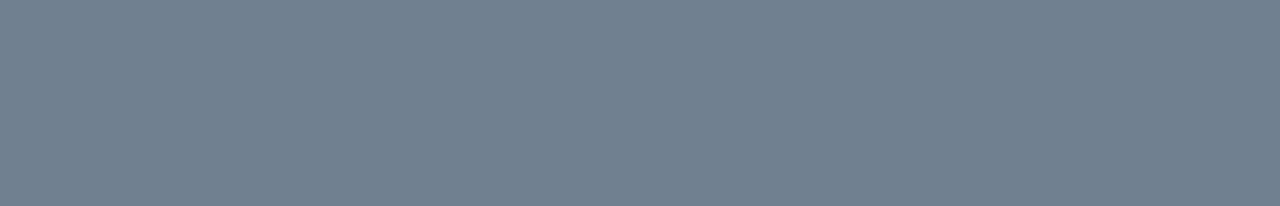
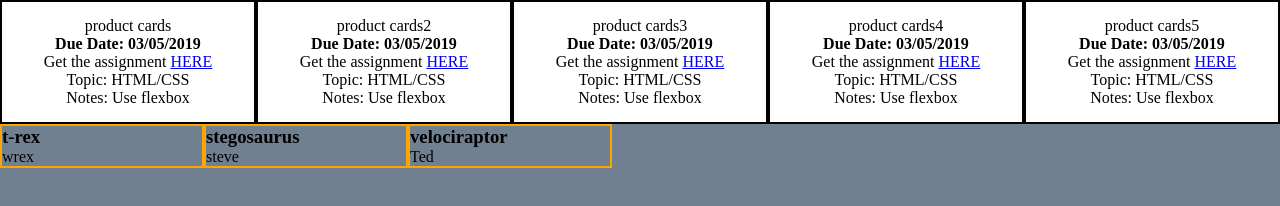
Before and after one commit to bandstrar/dom-loops, a plain HTML site: page index.html in a window 1280 px wide. Drawn offline with Linux system fonts and the light colour scheme.

Commit message:
put stuff on the dom

```diff
--- /dev/null
+++ b/dom.js
@@ -0,0 +1,94 @@
+"use strict";
+
+const dinosaurs = [
+  {
+    dinoType: "t-rex",
+    name: "wrex",
+  },
+  {
+    dinoType: "stegosaurus",
+    name: "steve",
+  },
+  {
+    dinoType: "velociraptor",
+    name: "Ted",
+  },
+];
+const assignments = [
+  {
+    title: "product cards",
+    dueDate: "03/05/2019",
+    topic: "HTML/CSS",
+    notes: "Use flexbox",
+    assignmentUrl: "http://www.google.com",
+  },
+  {
+    title: "product cards2",
+    dueDate: "03/05/2019",
+    topic: "HTML/CSS",
+    notes: "Use flexbox",
+    assignmentUrl: "http://www.google.com",
+  },
+  {
+    title: "product cards3",
+    dueDate: "03/05/2019",
+    topic: "HTML/CSS",
+    notes: "Use flexbox",
+    assignmentUrl: "http://www.google.com",
+  },
+  {
+    title: "product cards4",
+    dueDate: "03/05/2019",
+    topic: "HTML/CSS",
+    notes: "Use flexbox",
+    assignmentUrl: "http://www.google.com",
+  },
+  {
+    title: "product cards5",
+    dueDate: "03/05/2019",
+    topic: "HTML/CSS",
+    notes: "Use flexbox",
+    assignmentUrl: "http://www.google.com",
+  },
+];
+
+const printToDom = (divId, textToPrint) => {
+    const selectedDiv = document.getElementById(divId);
+    selectedDiv.innerHTML = textToPrint;
+}
+
+
+const buildDinosaurs = () => {
+    let domString = '';
+
+    for (let i = 0; i < dinosaurs.length; i++) {
+        domString += `<div class="dinosaur">`
+        domString +=    `<h3>${dinosaurs[i].dinoType}</h3>`
+        domString +=    `<p>${dinosaurs[i].name}</p>`
+        domString += `</div>`
+    }
+
+    printToDom('dino-barn', domString)
+}
+
+const buildAssignmentCards = () => {
+    let domString = '';
+
+    for (let j = 0; j < assignments.length; j++) {
+    domString += `<div class="assignment">`
+    domString +=   `<div class="assignment-title">${assignments[j].title}</div>`;
+    domString +=   `<strong>Due Date: ${assignments[j].dueDate}</strong>`
+    domString +=   `<div>Get the assignment <a href=${assignments[j].assignmentUrl}>HERE</a></div>`
+    domString +=   `<div>Topic: ${assignments[j].topic}</div>`
+    domString +=   `<div>Notes: ${assignments[j].notes}</div>`
+    domString += `</div>`
+    }
+    printToDom('assignments', domString)
+}
+
+const init1 = () => {
+    buildDinosaurs();
+    buildAssignmentCards();
+}
+
+init1();
--- a/index.html
+++ b/index.html
@@ -7,7 +7,15 @@
     <link rel="stylesheet" href="main.css">
 </head>
 <body>
+    <div class="app">
+        <div id="assignments" class="assignments">Assignments go here!</div>
+        <div id="dino-barn" class="dino-barn">Dinos go here!</div>
+    </div>
+
+
+
     <script src="main.js"></script>
     <script src="loops.js"></script>
+    <script src="dom.js"></script>
 </body>
 </html>
--- a/loops.js
+++ b/loops.js
@@ -1,14 +1,14 @@
 "use strict";
 
-const colors = ['red', 'orange', 'blue', 'yellow', 'green']
+// const colors = ['red', 'orange', 'blue', 'yellow', 'green']
 
-const colorLoop = () => {
-    let domString = '';
+// const colorLoop = () => {
+//     let domString = '';
 
-    for (let i = 0; i < colors.length; i++) {
-        domString += `<h1>${colors[i]}</h1>`
-    }
-    console.log(domString);
-}
+//     for (let i = 0; i < colors.length; i++) {
+//         domString += `<h1>${colors[i]}</h1>`
+//     }
+//     console.log(domString);
+// }
 
-colorLoop();
+// colorLoop();
--- a/main.css
+++ b/main.css
@@ -1,3 +1,29 @@
+* {
+    margin: 0;
+    padding: 0;
+}
+
 body {
     background-color: slategrey;
 }
+
+.dino-barn {
+    display: flex;
+}
+
+.dinosaur {
+    border: 2px solid orange;
+    width: 200px;
+}
+
+.assignments {
+    display: flex;
+}
+
+.assignment {
+    border: 2px solid black;
+    background-color: white;
+    text-align: center;
+    padding: 15px;
+    width: 300px;
+}
```
